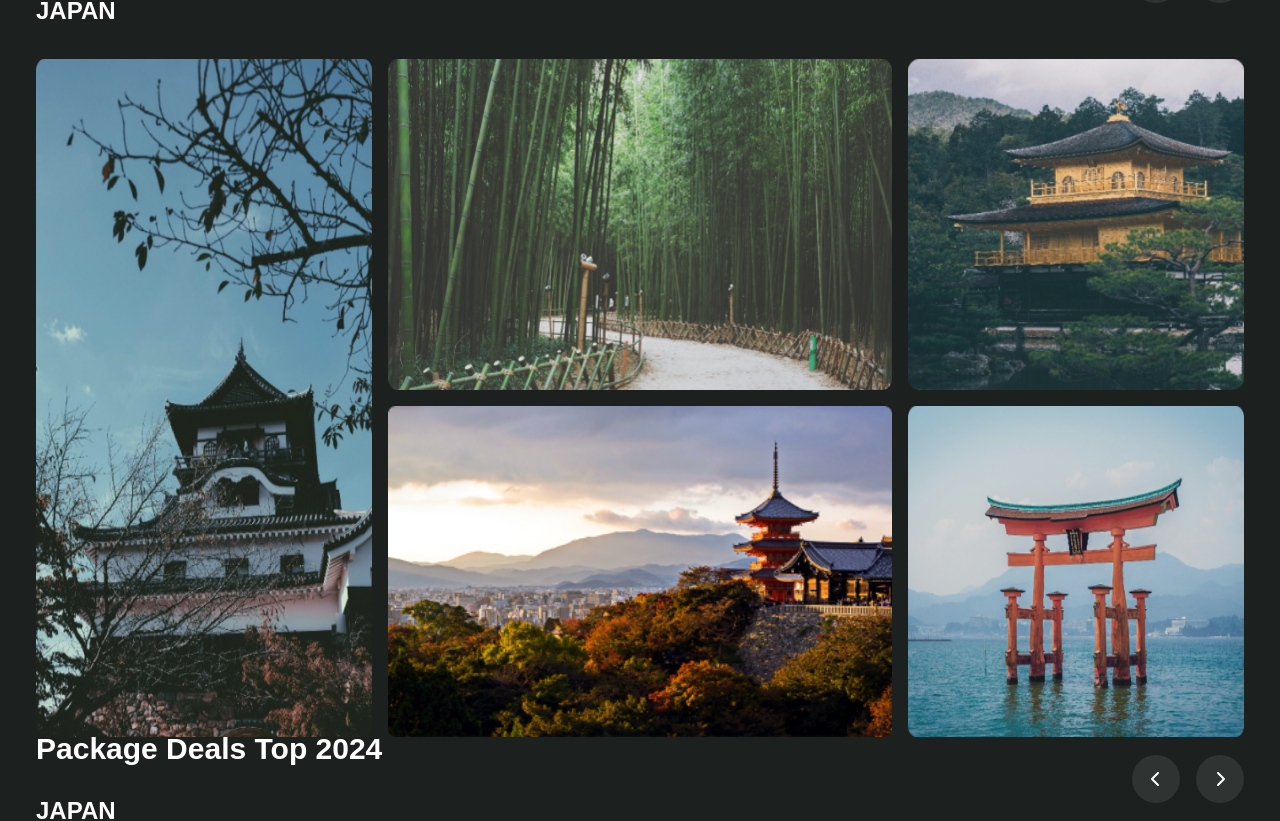
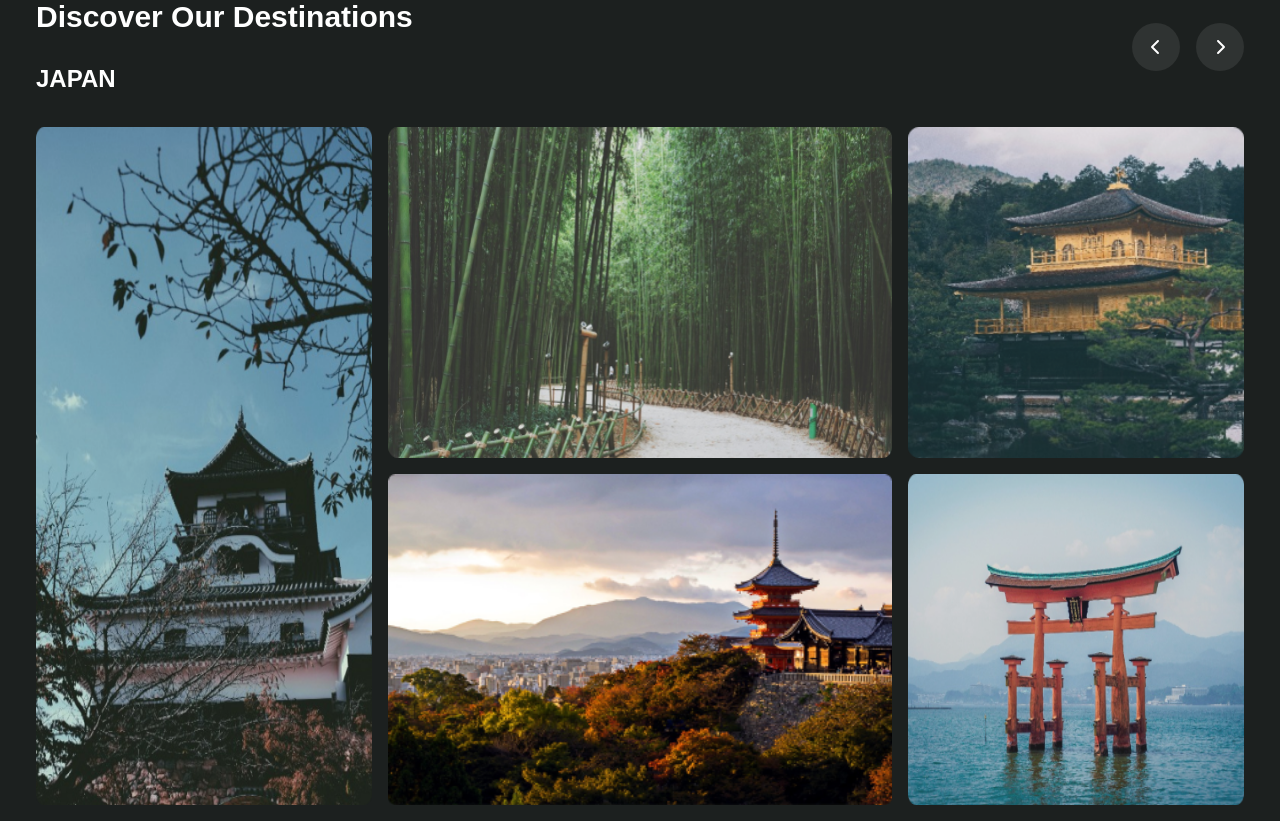
Before and after one commit to Ostashevskyi/Travel-East, a React (Vite) app: page / in a window 1280 px wide. Shown: the part 981-1802 px from the top of the page. Built offline with nearby package versions, Linux system fonts and the light colour scheme.

Commit message:
fixes sections sizes and margins

```diff
--- a/src/App.tsx
+++ b/src/App.tsx
@@ -4,16 +4,18 @@ import Header from "./sections/Header";
 import Destinations from "./sections/Destinations";
 import Deals from "./sections/Deals";
 import AboutUs from "./sections/AboutUs";
+import Feedbacks from "./sections/Feedbacks";
 
 function App() {
   return (
     <>
-      <div className="h-screen w-full font-Lexen-Exa">
+      <div className="w-full font-Lexen-Exa bg-sections-bg">
         <Header />
         <Hero />
         <Destinations />
         <Deals />
         <AboutUs />
+        <Feedbacks />
       </div>
     </>
   );
--- a/src/components/Grids/DestinationsGrid.tsx
+++ b/src/components/Grids/DestinationsGrid.tsx
@@ -15,7 +15,7 @@ const DestinationsGrid = ({ cards }: TDestinationsGrid) => {
     <div
       className={`grid ${
         destination.title === "Korea" ? destination.title.toLowerCase() : ""
-      } pb-10`}
+      }`}
     >
       {cards.map((card) => (
         <DestinationCard key={card.id} card={card} />
--- a/src/components/Wrappers/SectionWrapper.tsx
+++ b/src/components/Wrappers/SectionWrapper.tsx
@@ -14,10 +14,10 @@ const SectionWrapper = ({
       className={
         mobileFull
           ? "screen-max-width h-screen relative"
-          : "lg:h-screen w-full bg-sections-bg"
+          : "lg:h-screen max-h-fit w-full mt-[180px]"
       }
     >
-      <div className="screen-max-width">{children}</div>
+      <div className="screen-max-width h-full max-h-fit">{children}</div>
     </section>
   );
 };
--- a/src/sections/AboutUs.tsx
+++ b/src/sections/AboutUs.tsx
@@ -6,7 +6,7 @@ import { ABOUT_US_BLOCKS } from "../constants";
 const AboutUs = () => {
   return (
     <SectionWrapper>
-      <div className="flex w-full gap-2 justify-between max-lg:pt-20 pt-40 max-lg:gap-6 max-lg:items-center max-lg:flex-col">
+      <div className="flex w-full gap-2 justify-between  max-lg:gap-6 max-lg:items-center max-lg:flex-col">
         <section className="flex-1 max-w-[505px] justify-between">
           <h2 className="text-3xl mb-[18px]">About Us</h2>
           <section className="font-semibold max-w-[478px] py-[14.5px] mb-1">
--- a/src/sections/Deals.tsx
+++ b/src/sections/Deals.tsx
@@ -19,7 +19,7 @@ const Deals = () => {
 
   return (
     <SectionWrapper>
-      <div className="flex items-center justify-between gap-6 pt-14 md:pt-20 lg:pt-28 mb-8">
+      <div className="flex items-center justify-between gap-6 mb-8">
         <section>
           <h2 className="font-semibold text-2xl md:text-3xl mb-7">
             Package Deals Top 2024
--- a/src/sections/Destinations.tsx
+++ b/src/sections/Destinations.tsx
@@ -19,7 +19,7 @@ const Destinations = () => {
 
   return (
     <SectionWrapper>
-      <div className="flex items-center justify-between gap-6 pt-14 md:pt-20 lg:pt-28 mb-8">
+      <div className="flex items-center justify-between gap-6 mb-8">
         <section>
           <h2 className="font-semibold text-2xl md:text-3xl mb-7">
             Discover Our Destinations
--- /dev/null
+++ b/src/sections/Feedbacks.tsx
@@ -0,0 +1,7 @@
+import SectionWrapper from "../components/Wrappers/SectionWrapper";
+
+const Feedbacks = () => {
+  return <SectionWrapper>Feedbacks</SectionWrapper>;
+};
+
+export default Feedbacks;
```
